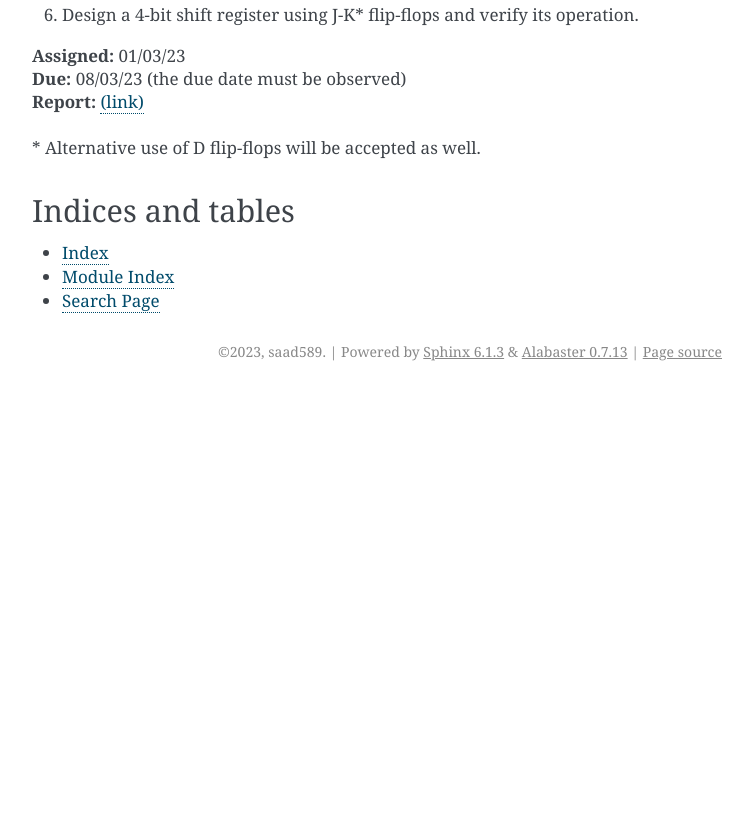
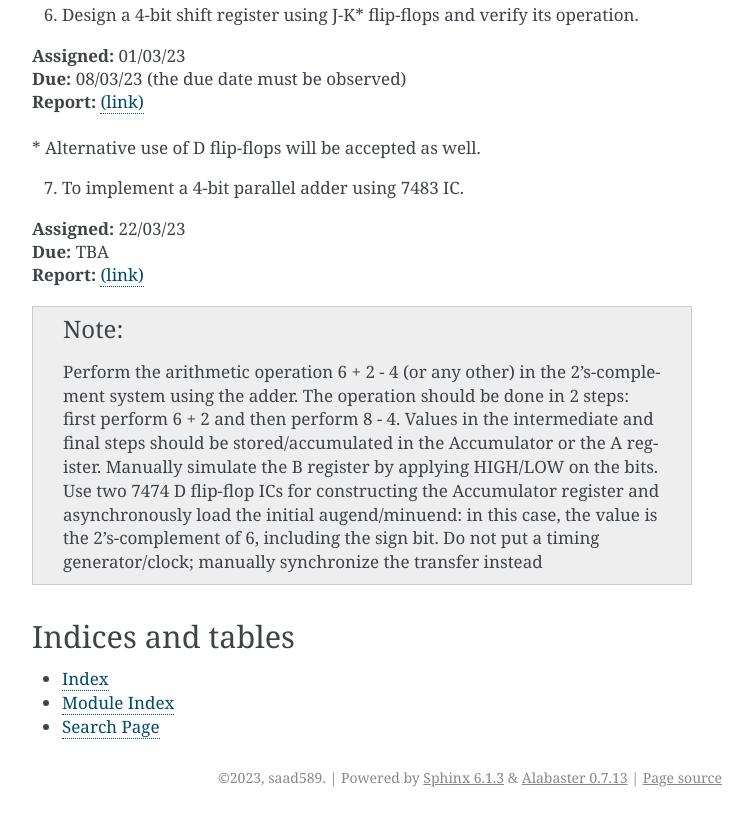
Before and after one commit to saad589/3102, a plain HTML site: page index.html in a window 1280 px wide. Shown: the part 3057-3874 px from the top of the page, without its empty margins (388-1141 px from the left). Before the commit the page ends 3448 px from the top, so only its background shows below. Drawn offline with Linux system fonts and the light colour scheme.

Commit message:
Add experiment 7

```diff
--- a/index.html
+++ b/index.html
@@ -145,6 +145,18 @@
 <div class="line"><br /></div>
 <div class="line">* Alternative use of D flip-flops will be accepted as well.</div>
 </div>
+<ol class="arabic simple" start="7">
+<li><p>To implement a 4-bit parallel adder using 7483 IC.</p></li>
+</ol>
+<div class="line-block">
+<div class="line"><strong>Assigned:</strong> 22/03/23</div>
+<div class="line"><strong>Due:</strong> TBA</div>
+<div class="line"><strong>Report:</strong> <a class="reference external" href="https://github.com/saad589/3202/raw/reports/3102_2.pdf">(link)</a></div>
+</div>
+<div class="admonition note">
+<p class="admonition-title">Note</p>
+<p>Perform the arithmetic operation 6 + 2 - 4 (or any other) in the 2’s-complement system using the adder. The operation should be done in 2 steps: first perform 6 + 2 and then perform 8 - 4. Values in the intermediate and final steps should be stored/accumulated in the Accumulator or the A register. Manually simulate the B register by applying HIGH/LOW on the bits. Use two 7474 D flip-flop ICs for constructing the Accumulator register and asynchronously load the initial augend/minuend: in this case, the value is the 2’s-complement of 6, including the sign bit. Do not put a timing generator/clock; manually synchronize the transfer instead</p>
+</div>
 </section>
 <section id="indices-and-tables">
 <h2>Indices and tables<a class="headerlink" href="#indices-and-tables" title="Permalink to this heading">¶</a></h2>
```
